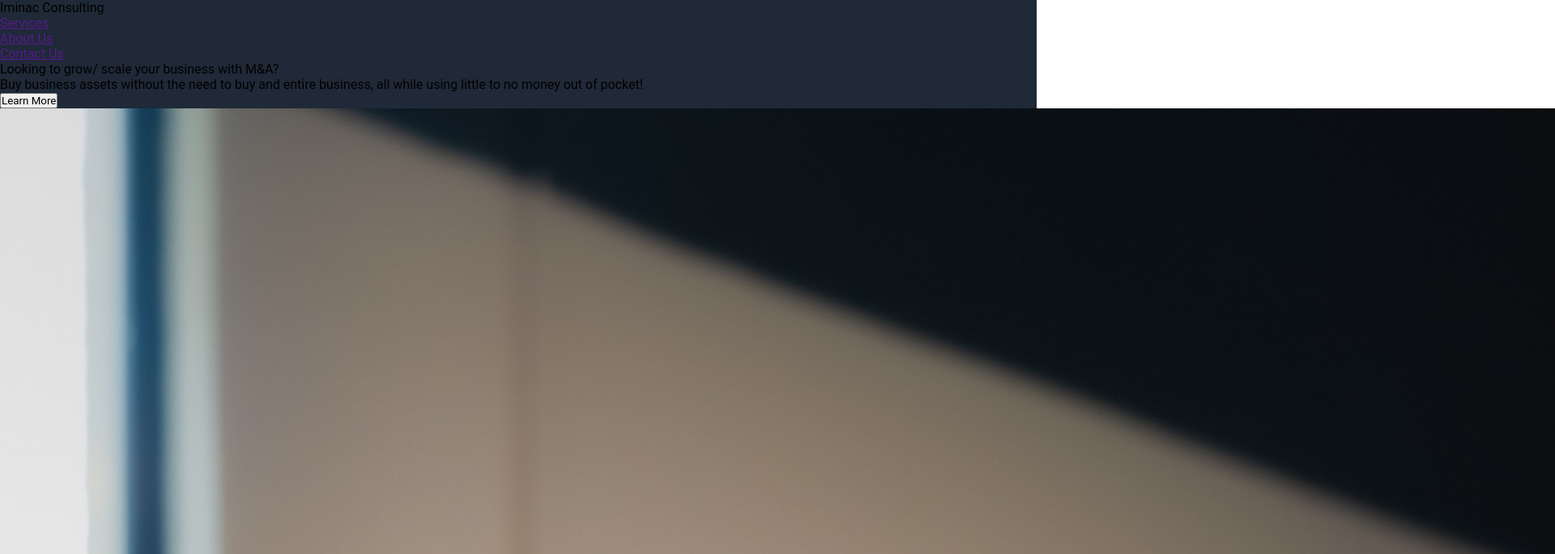
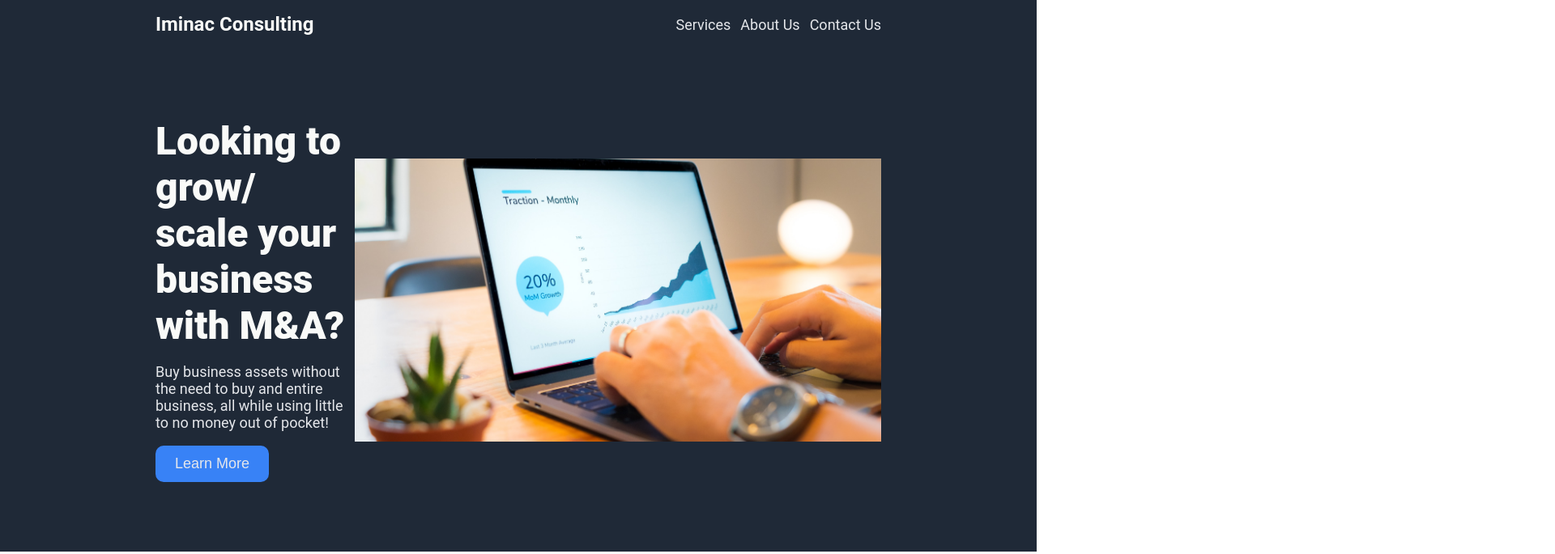
Before and after one commit to orelem/practice-projects, a plain HTML site: page index.html in a window 1280 px wide. Shown: the top 685 px of the page at 81% size, 1920 px wide, since content can reach past the window. Drawn offline with Linux system fonts and the light colour scheme.

Commit message:
Add css design to header

```diff
--- a/css/style.css
+++ b/css/style.css
@@ -1,23 +1,103 @@
-* {
-    box-sizing: border-box;
-    margin: 0 auto;
+/* GENERAL */
+body {
+    display: flex;
+    flex-direction: column;
     padding: 0;
-    font-family: roboto, sans-serif;
-    /* border: 1px solid red; */
-    /* Above is to get an active view of the div border lines (to be used in conjunction with DevTools) */
+    margin: 0;
+    font-family: 'Roboto', sans-serif;
 }
 
-/* GENERAL */
+img {
+    width: 100px;
+    height: 100px;
+}
+
+ul {
+    margin: 0;
+    padding: 0;
+    list-style: none;
+    display: flex;
+    gap: 12px;
+}
+
+a {
+    text-decoration: none;
+}
 
 .header, .footer {
     background-color: #1F2937;
 }
 
+a, .hero-para {
+    font-size: 18px;
+    color: #E5E7EB;
+}
+
 /* HEADER SECTION*/
+.header {
+    display: flex;
+    flex-direction: column;
+}
+
+.header-container {
+    width: 70%;
+    margin: auto;
+}
     /* Nav Section */
+.nav-container {
+    display: flex;
+    justify-content: space-between;
+    align-items: center;
+}
 
+.logo {
+    font-size: 24px;
+    color: #F9FAF8;
+}
 
     /* Hero Section */
+.hero {
+    display: flex;
+    justify-content: space-between;
+    padding: 86px 0 86px 0;
+}
+
+.hero-title {
+    font-size: 48px;
+    font-weight: 800;
+    color: #F9FAF8;
+    margin: 0;
+}
+
+.left {
+    display: flex;
+    flex-wrap: wrap;
+    align-content: center;
+    flex: 1;
+}
+
+.left button {
+    background-color: #3882F6;
+    border: none;
+    font-size: 18px;
+    color: #E5E7EB;
+    padding: 12px 24px;
+    border-radius: 10px;
+}
+
+.right {
+    display: flex;
+    flex: 1;
+    justify-content: center;
+    align-items: center;
+}
+
+.hero-image {
+    width: 650px;
+    height: 350px;
+    object-fit: cover;
+    object-position: 30% 70%;
+}
 
 
 /* PROD EXAMPLES SECTION */
--- a/index.html
+++ b/index.html
@@ -9,26 +9,28 @@
 </head>
 <body>
     <div class="header">
+        <div class="header-container">
             <div class="nav-container">
-            <div class="logo">
+                <h1 class="logo">
                     Iminac Consulting
-            </div>
+                </h1>
                 <div class="nav">
                     <ul>
-                    <li><a href="">Services</a></li>
-                    <li><a href="">About Us</a></li>
-                    <li><a href="">Contact Us</a></li>
+                        <li><a href="#">Services</a></li>
+                        <li><a href="#">About Us</a></li>
+                        <li><a href="#">Contact Us</a></li>
                     </ul>
                 </div>
             </div>
             <div class="hero">
                 <div class="left">
-                <p>Looking to grow/ scale your business with M&A?</p>
-                <p>Buy business assets without the need to buy and entire business, all while using little to no money out of pocket!</p>
+                    <p class="hero-title">Looking to grow/ scale your business with M&A?</p>
+                    <p class="hero-para">Buy business assets without the need to buy and entire business, all while using little to no money out of pocket!</p>
                     <button>Learn More</button>
                 </div>
                 <div class="right">
                     <img class="hero-image" src="./img/growth.jpg" alt="Image of a computer dashboard displaying twenty percent month over month growth">
+                </div>
             </div>
         </div>
     </div>
```
Lines whose indentation alone changed are shown as unchanged.
